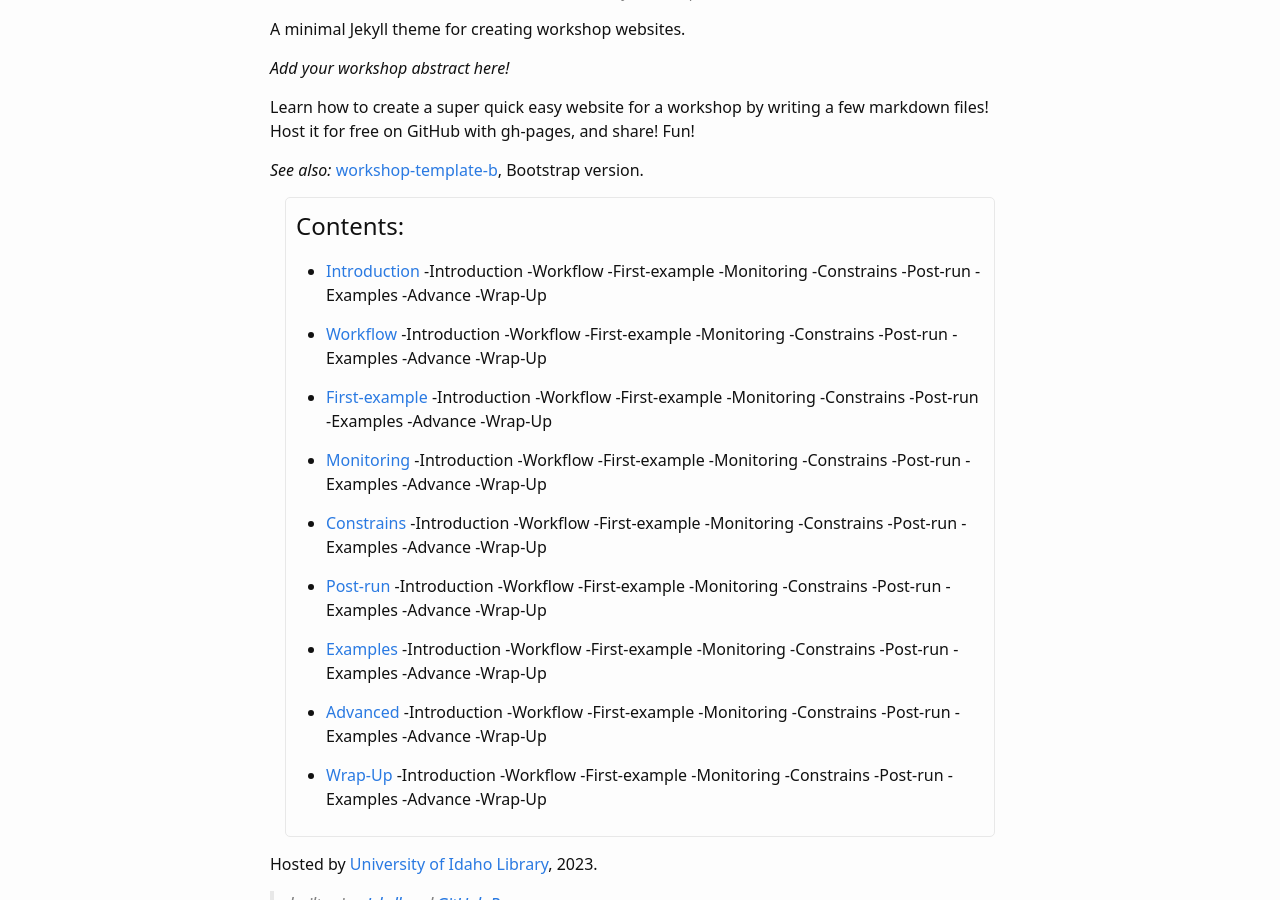
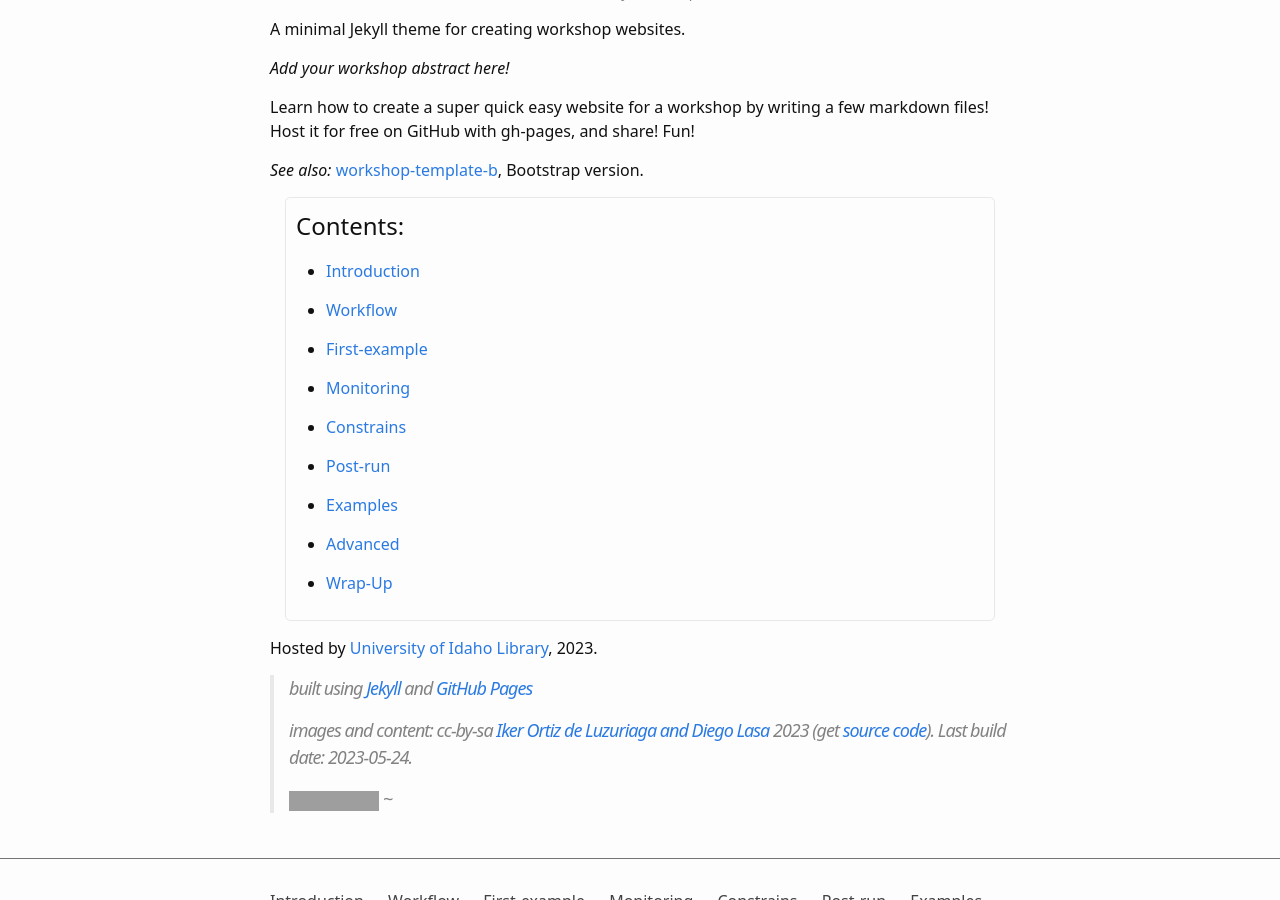
Before and after one commit to dipc-cc/slurm-training, a Jekyll site: the page built from index.md, in a window 1280 px wide and 900 px high, scrolled down 603 px. Built offline with Jekyll 4.4.1, drawn with Linux system fonts in a browser that asks for light colours; some web fonts are replaced; grey boxes are pictures that could not be loaded.

Commit message:
changed index.md

```diff
--- a/index.md
+++ b/index.md
@@ -21,15 +21,6 @@ Fun!
 
 {% for lesson in site.pages %}
 {% if lesson.nav == true %}- [{{ lesson.title }}]({{ lesson.url | relative_url }})
--Introduction
--Workflow
--First-example
--Monitoring
--Constrains
--Post-run
--Examples
--Advance
--Wrap-Up
 {% endif %}
 {% endfor %}
 </div>
```
